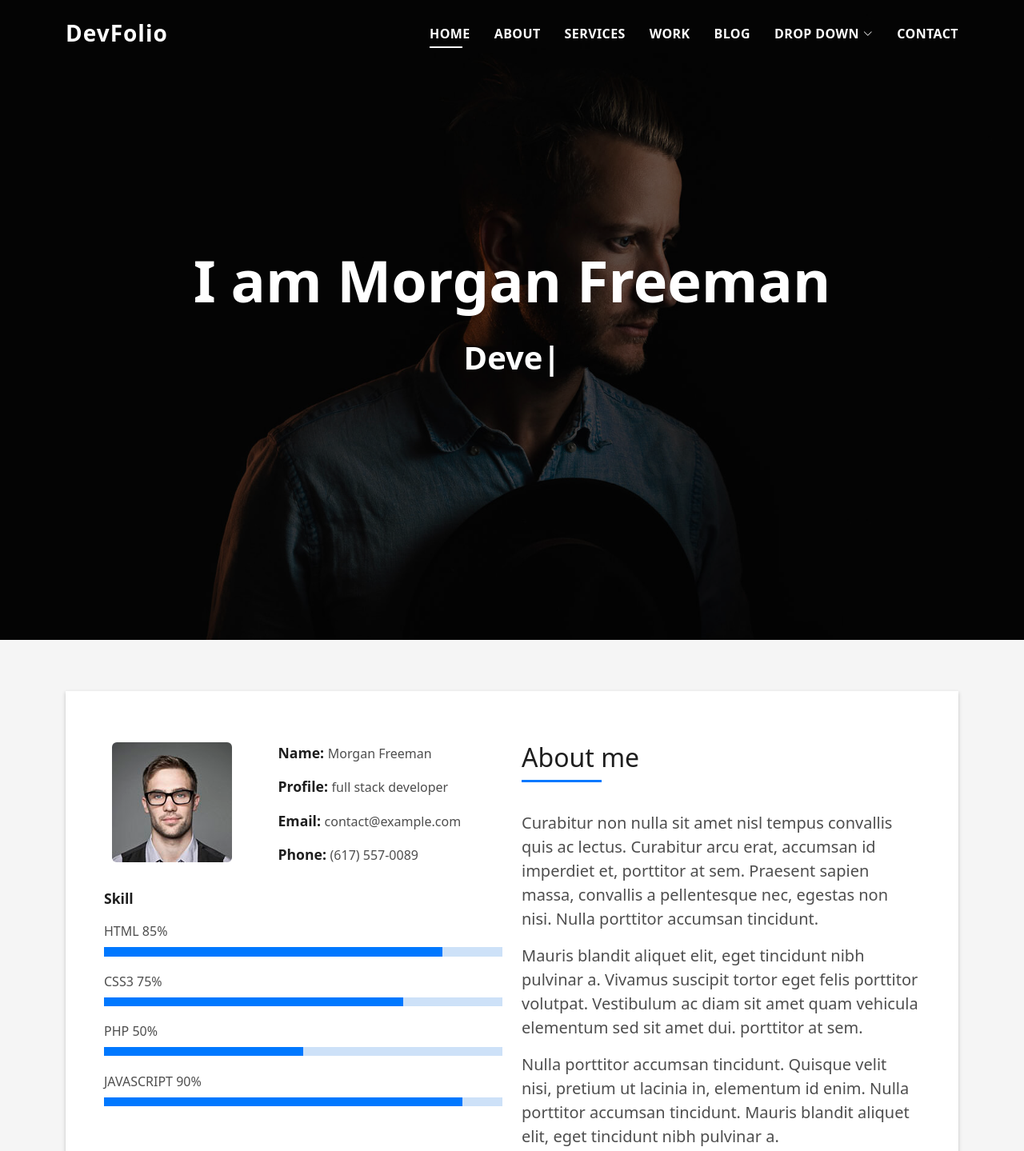
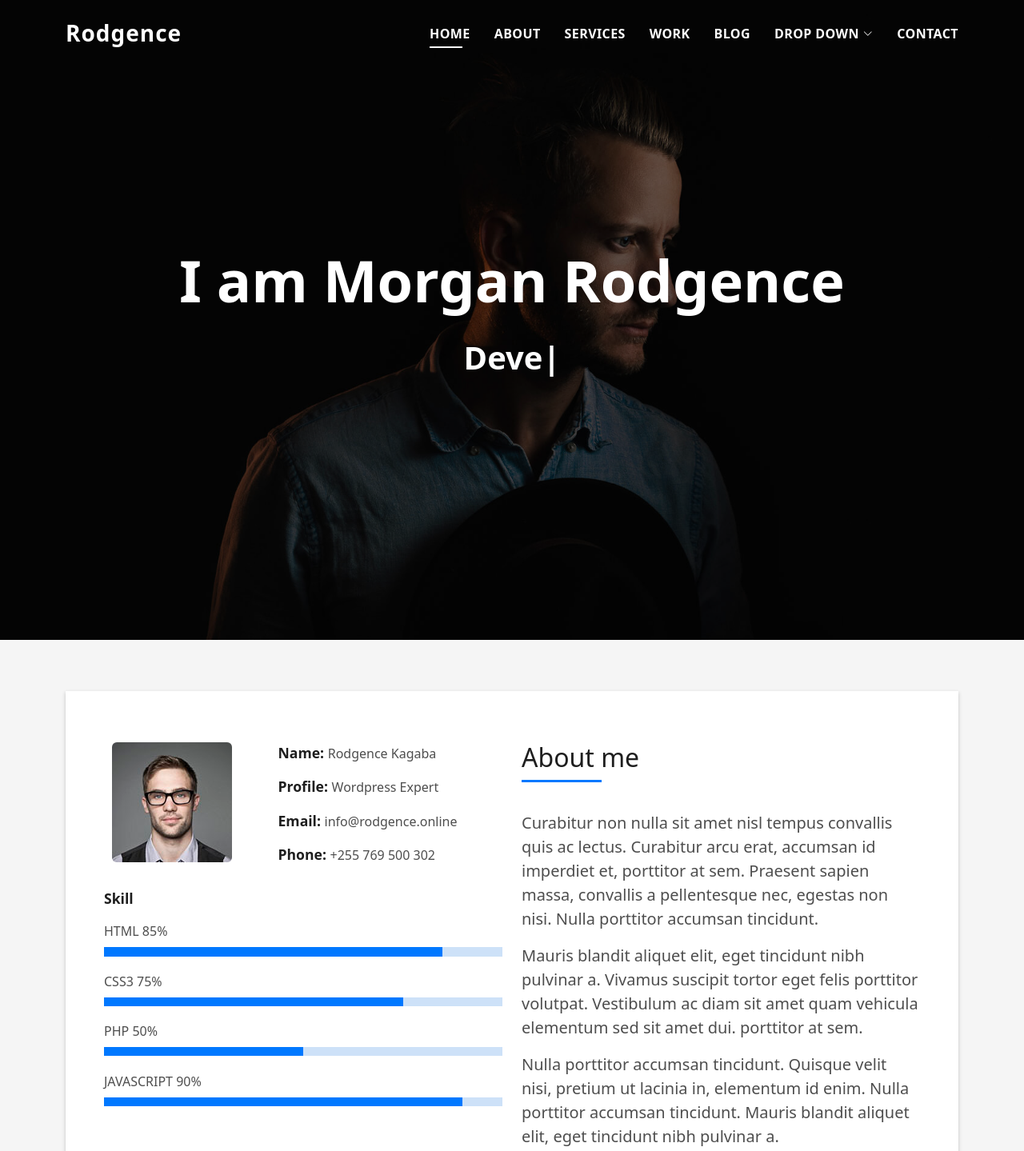
Before and after one commit to Rodgence/myportifolio, a plain HTML site: page index.html in a window 1280 px wide. Shown: the top 1439 px of the page at 80% size. Drawn offline with Linux system fonts and the light colour scheme.

Commit message:
Some information changed

```diff
--- a/index.html
+++ b/index.html
@@ -5,7 +5,7 @@
   <meta charset="utf-8">
   <meta content="width=device-width, initial-scale=1.0" name="viewport">
 
-  <title>DevFolio Bootstrap Portfolio Template - Index</title>
+  <title>Rodgence</title>
   <meta content="" name="description">
   <meta content="" name="keywords">
 
@@ -22,13 +22,7 @@
   <!-- Template Main CSS File -->
   <link href="assets/css/style.css" rel="stylesheet">
 
-  <!-- =======================================================
-  * Template Name: DevFolio
-  * Template URL: https://bootstrapmade.com/devfolio-bootstrap-portfolio-html-template/
-  * Updated: Mar 17 2024 with Bootstrap v5.3.3
-  * Author: BootstrapMade.com
-  * License: https://bootstrapmade.com/license/
-  ======================================================== -->
+
 </head>
 
 <body>
@@ -37,7 +31,7 @@
   <header id="header" class="fixed-top">
     <div class="container d-flex align-items-center justify-content-between">
 
-      <h1 class="logo"><a href="index.html">DevFolio</a></h1>
+      <h1 class="logo"><a href="index.html">Rodgence</a></h1>
       <!-- Uncomment below if you prefer to use an image logo -->
       <!-- <a href="index.html" class="logo"><img src="assets/img/logo.png" alt="" class="img-fluid"></a>-->
 
@@ -80,7 +74,7 @@
       <div class="table-cell">
         <div class="container">
           <!--<p class="display-6 color-d">Hello, world!</p>-->
-          <h1 class="hero-title mb-4">I am Morgan Freeman</h1>
+          <h1 class="hero-title mb-4">I am Morgan Rodgence</h1>
           <p class="hero-subtitle"><span class="typed" data-typed-items="Designer, Developer, Freelancer, Photographer"></span></p>
           <!-- <p class="pt-3"><a class="btn btn-primary btn js-scroll px-4" href="#about" role="button">Learn More</a></p> -->
         </div>
@@ -106,10 +100,10 @@
                     </div>
                     <div class="col-sm-6 col-md-7">
                       <div class="about-info">
-                        <p><span class="title-s">Name: </span> <span>Morgan Freeman</span></p>
-                        <p><span class="title-s">Profile: </span> <span>full stack developer</span></p>
-                        <p><span class="title-s">Email: </span> <span>contact@example.com</span></p>
-                        <p><span class="title-s">Phone: </span> <span>(617) 557-0089</span></p>
+                        <p><span class="title-s">Name: </span> <span>Rodgence Kagaba</span></p>
+                        <p><span class="title-s">Profile: </span> <span>Wordpress Expert</span></p>
+                        <p><span class="title-s">Email: </span> <span>info@rodgence.online</span></p>
+                        <p><span class="title-s">Phone: </span> <span>+255 769 500 302</span></p>
                       </div>
                     </div>
                   </div>
```
